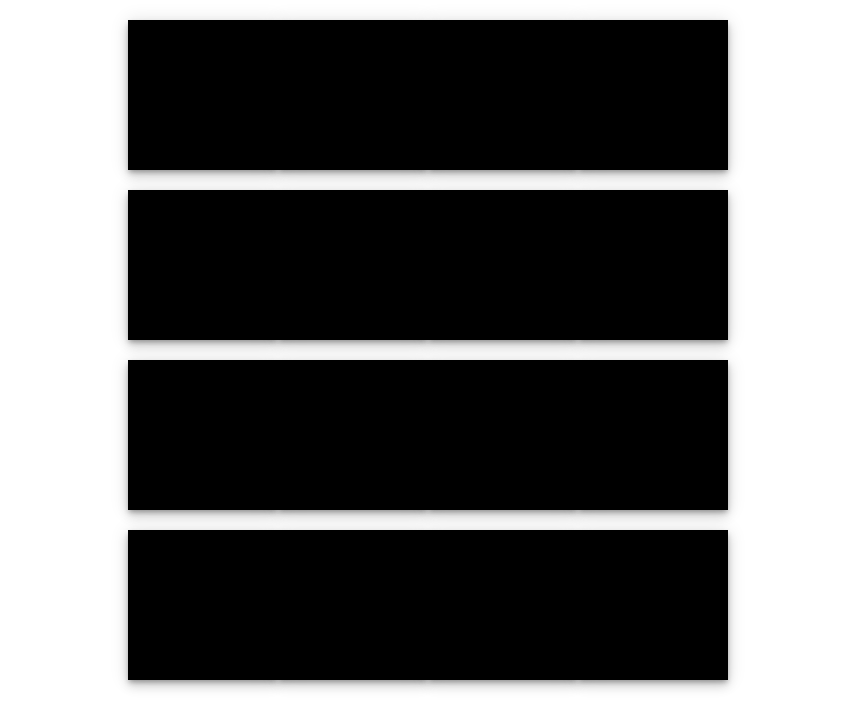
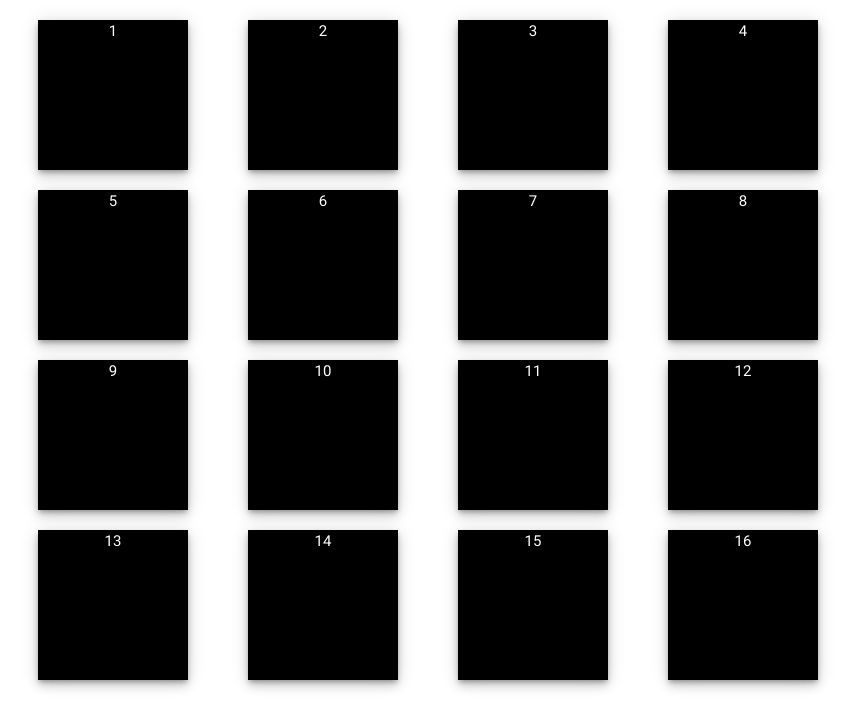
Before and after one commit to AUnderwood9/JavaScriptMemoryGame, a website: page index.html in a window 1280 px wide. Shown: the whole page, without its empty margins (212-1067 px from the left). Drawn offline with nearby package versions, Linux system fonts and the light colour scheme.

Commit message:
Fixed the styling of each square and added margins to space them out evenly.

```diff
--- a/index.js
+++ b/index.js
@@ -51,7 +51,7 @@ document.addEventListener("DOMContentLoaded", () => {
         let currentDiv = document.querySelectorAll(".row")[i];
         for(let j = 0; j < 4; j++){
             let currentIndex = (j + (i * 4)) + 1;
-            createElementIdAndClass("div", currentIndex, ["hiddenSquare", "squares", "z-depth-3", "waves-effect", "col", "m3", "hoverable"], `${currentIndex}`, mainDiv);
+            createElementIdAndClass("span", currentIndex, ["squares", "z-depth-3", "waves-effect", "col", "m3"], `${currentIndex}`, mainDiv);
         }
     }
 
--- a/package.json
+++ b/package.json
@@ -4,7 +4,8 @@
   "description": "",
   "main": "index.js",
   "scripts": {
-    "test": "echo \"Error: no test specified\" && exit 1"
+    "test": "echo \"Error: no test specified\" && exit 1",
+    "scss": "node-sass --watch resources/styles/style.scss resources/styles/style.css"
   },
   "keywords": [],
   "author": "",
--- a/resources/styles/style.scss
+++ b/resources/styles/style.scss
@@ -5,6 +5,7 @@ body{
             height: 10em;
             background-color: black;
             color: white;
+            margin: 0 2em;
         }
     }
 }
```
Also changed, not shown: resources/styles/style.css.
